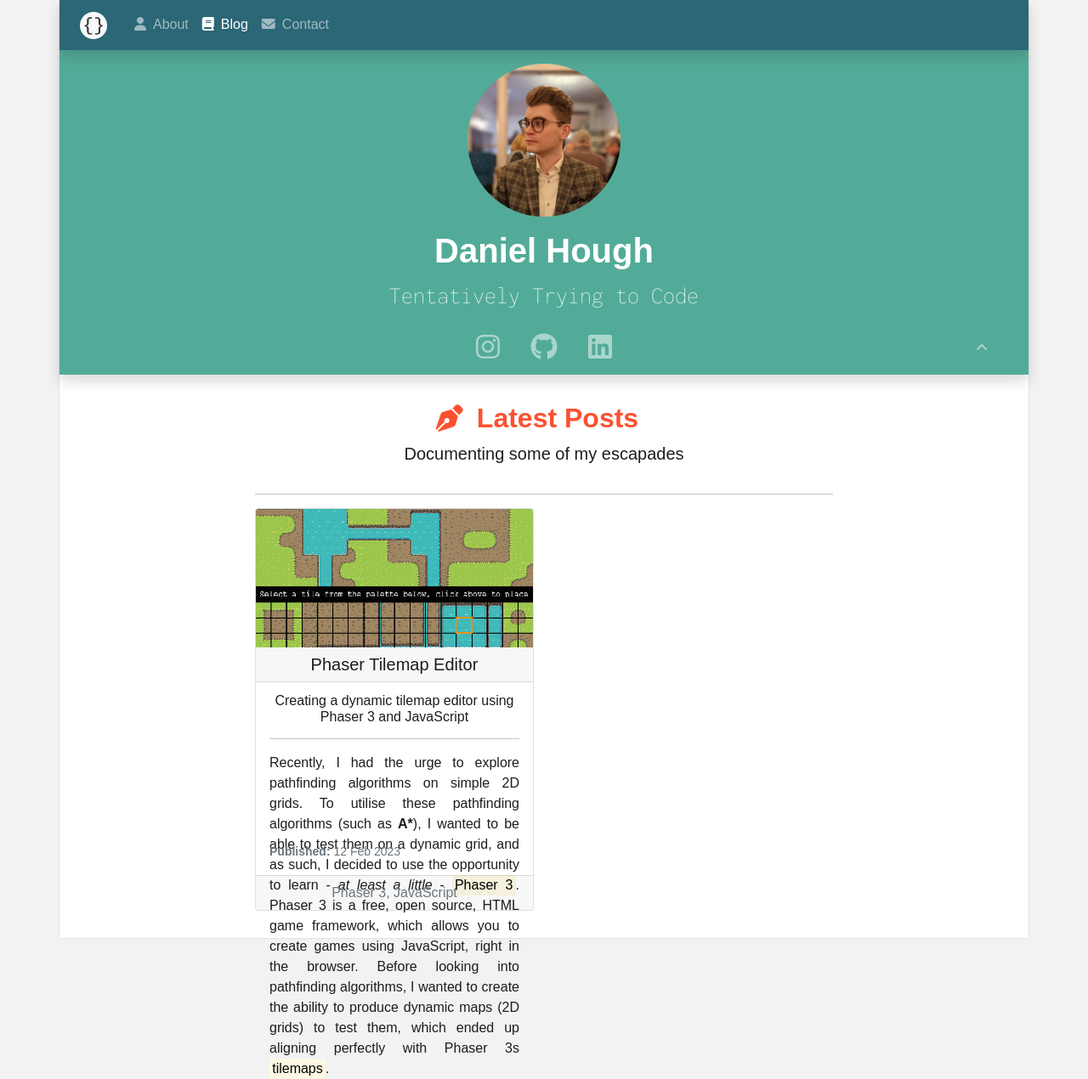
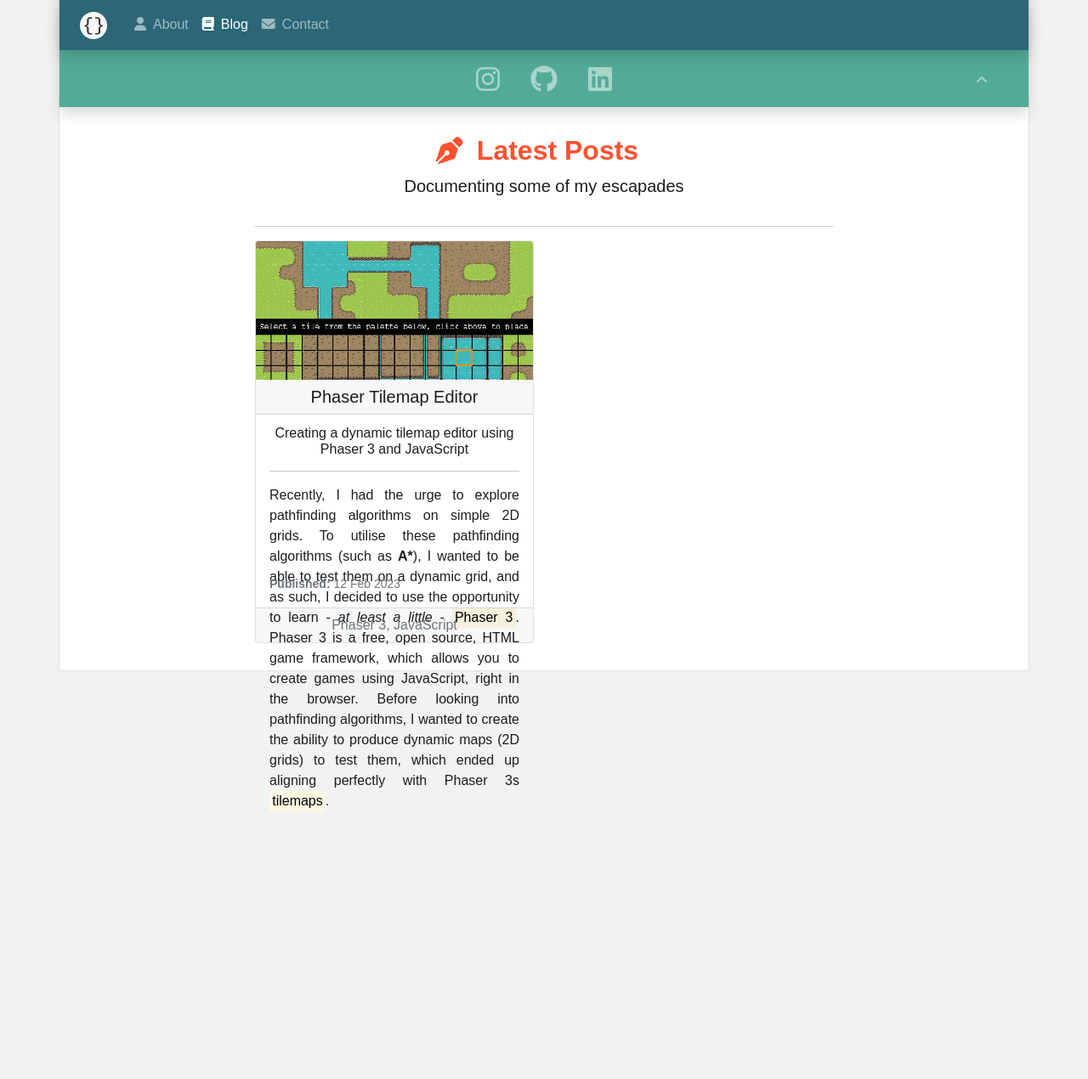
Before and after one commit to onemandan/onemandan.github.io, a Jekyll site: the page built from blog.html, in a window 1280 px wide and 1270 px high. Shown: the whole window at 85% size. Built offline with Jekyll 4.4.1, drawn with Linux system fonts in a browser that asks for light colours; some web fonts are replaced.

Commit message:
Updated file: _main.scss
Default info panel to closed

```diff
--- a/_sass/components/_main.scss
+++ b/_sass/components/_main.scss
@@ -3,6 +3,10 @@
 body {
     background-color: vars.$colour-background-secondary;
     font-family: vars.$font-primary;
+}
+
+header {
+    margin-top: -315px;
 }
 
 #div-wrapper {
```
